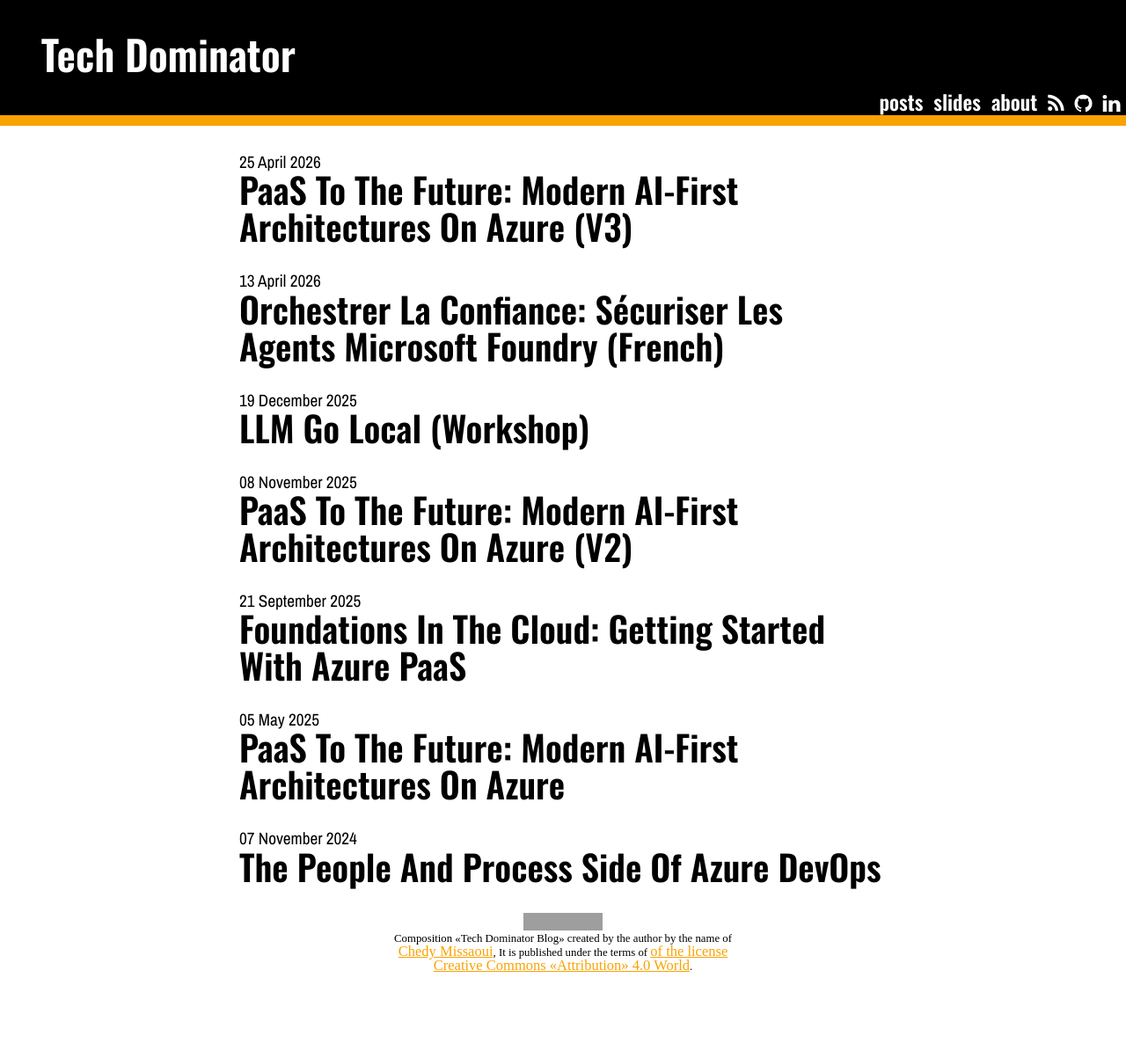
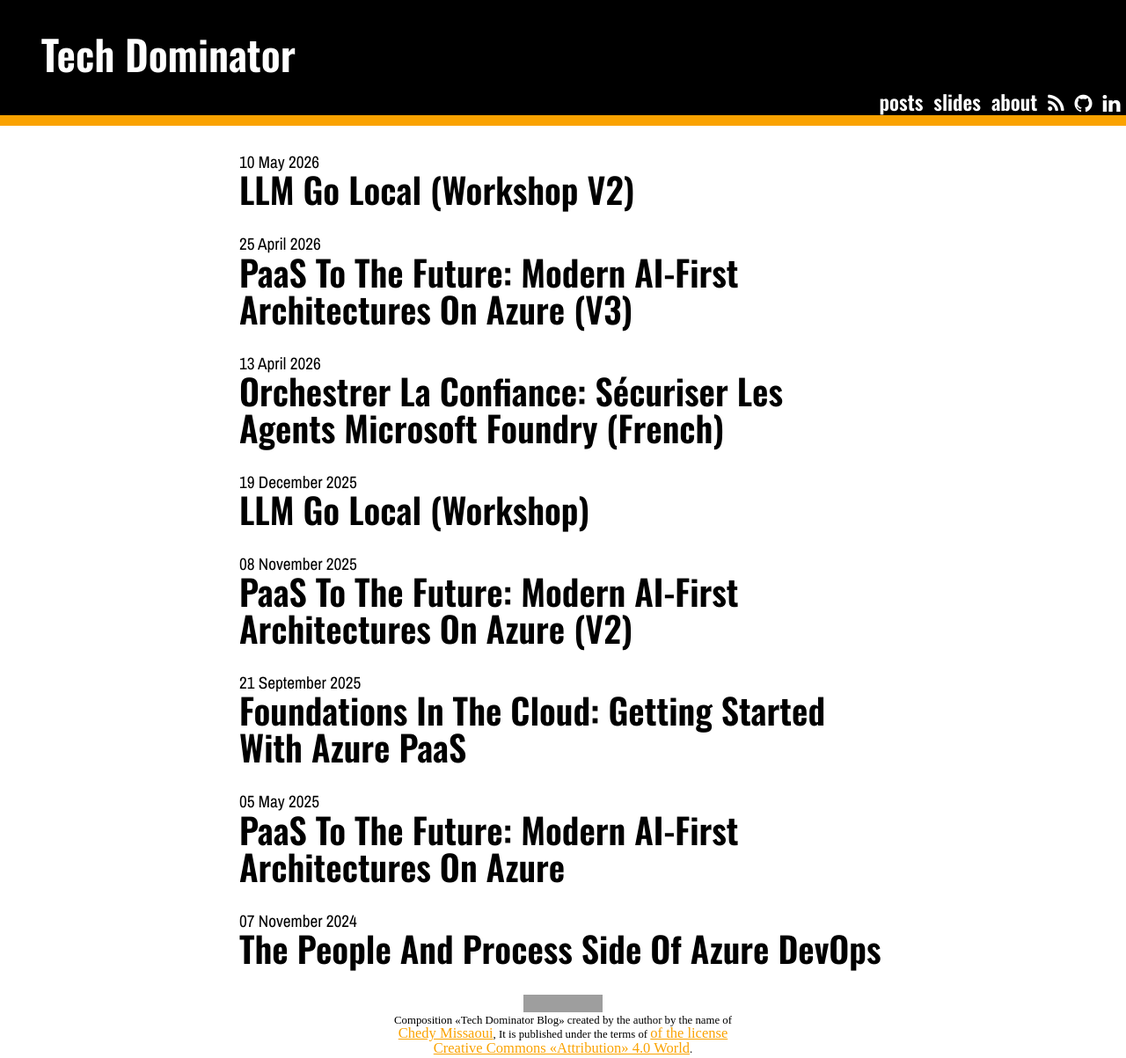
Before and after one commit to MissaouiChedy/MissaouiChedy.github.io, a Jekyll site: the page built from slides.html, in a window 1280 px wide. Shown: the whole page at 88% size. Built offline with Jekyll 4.4.1, drawn with Linux system fonts in a browser that asks for light colours; nearby versions of some CDN libraries; before the commit the page ends 1109 px from its top, so only the background shows below that; grey boxes are pictures that could not be loaded.

Commit message:
feat: new workshop mini-presentation

```diff
--- a/slides.html
+++ b/slides.html
@@ -3,6 +3,14 @@
 ---
 <div class="archives" >
 <div>
+	<div class="archive-entry">
+		<p>
+			<time datetime="2026-05-10T00:00:00+01:00">10 May 2026</time>
+		<p>
+		<p>
+			<a href="{{ site.url }}/slides/LLM_Go_Local_V2.pdf">LLM Go Local (Workshop V2)</a>
+		</p>
+	</div>
 	<div class="archive-entry">
 		<p>
 			<time datetime="2026-04-25T00:00:00+01:00">25 April 2026</time>
```
Also changed, not shown: 1 other file.
